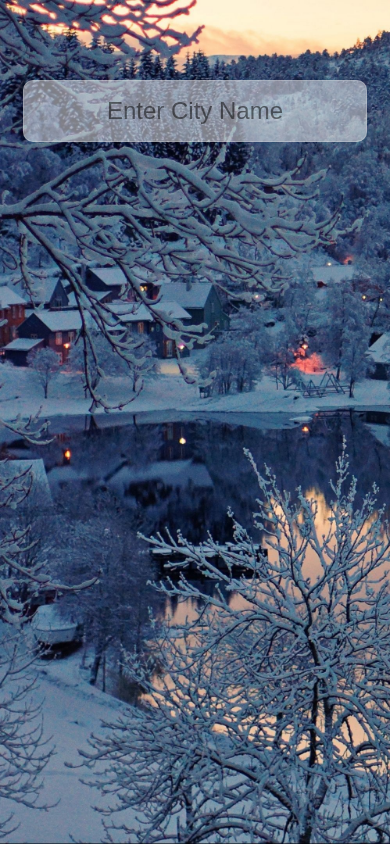
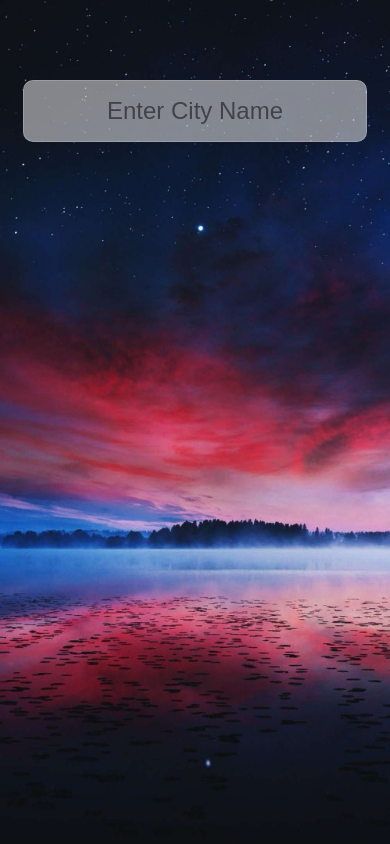
Before and after one commit to Udit-Gogia/Weather-APP, a React (Create React App) app: page / in a window 390 px wide. Shown: the top 844 px of the page. Built offline with nearby package versions, Linux system fonts and the light colour scheme.

Commit message:
responsive code

```diff
--- a/src/Styles/App.scss
+++ b/src/Styles/App.scss
@@ -1,4 +1,5 @@
 $imagepath: "../assets/snowbg";
+$phonebg: "../assets/phonebg";
 $primary: white;
 $secondary: black;
 * {
@@ -27,6 +28,16 @@ body {
 	color: #{$primary};
 	display: flex;
 	justify-content: center;
+
+	@media (min-width: 350px) and (max-width: 1200px) {
+		background: url(#{$phonebg}.jpg);
+		display: flex;
+		justify-content: center;
+		background-size: cover;
+		background-repeat: no-repeat;
+		height: 100vh;
+		width: 100vw;
+	}
 }
 
 .main {
```
Also changed, not shown: src/assets/phonebg.jpg (added).
